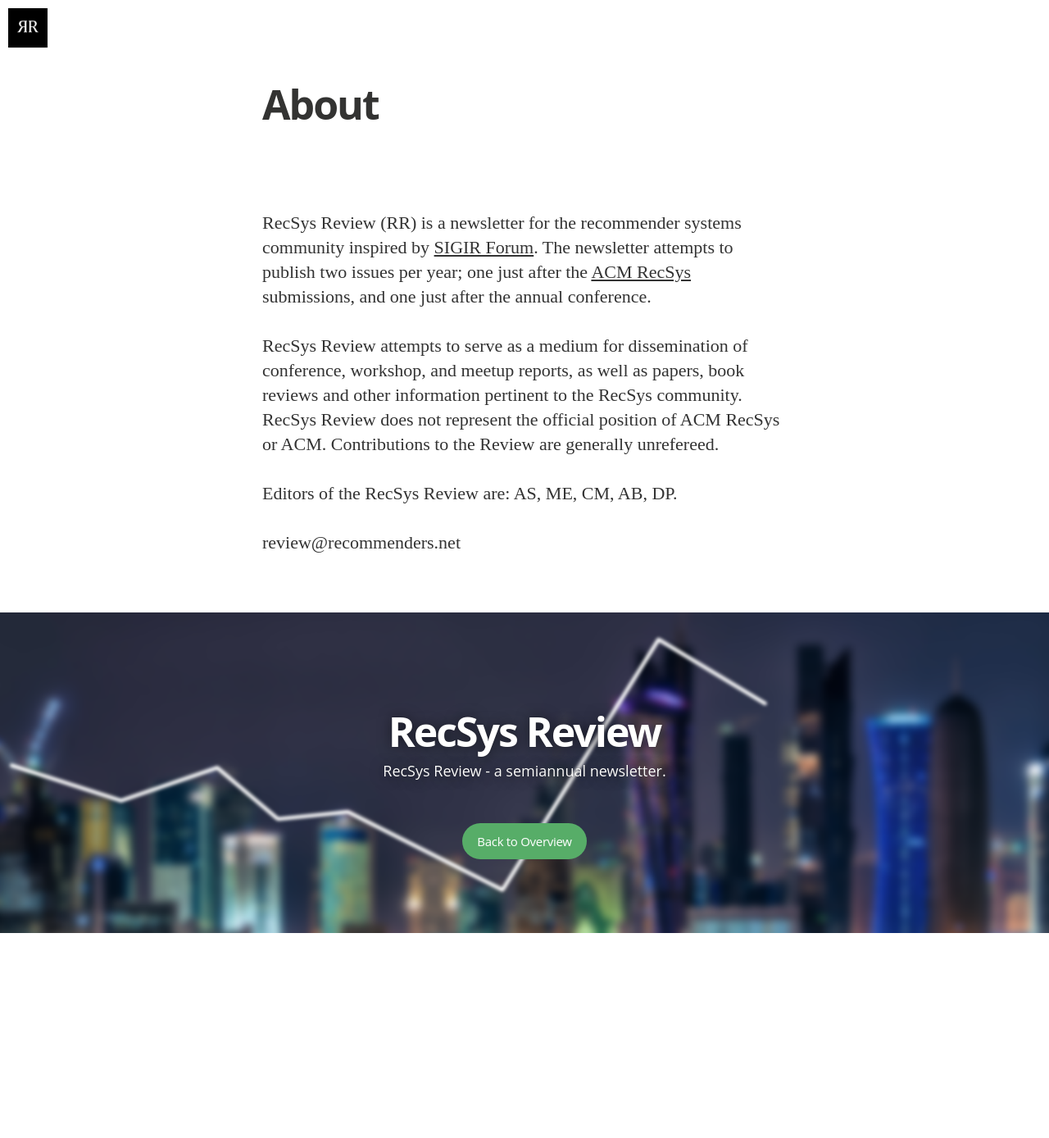
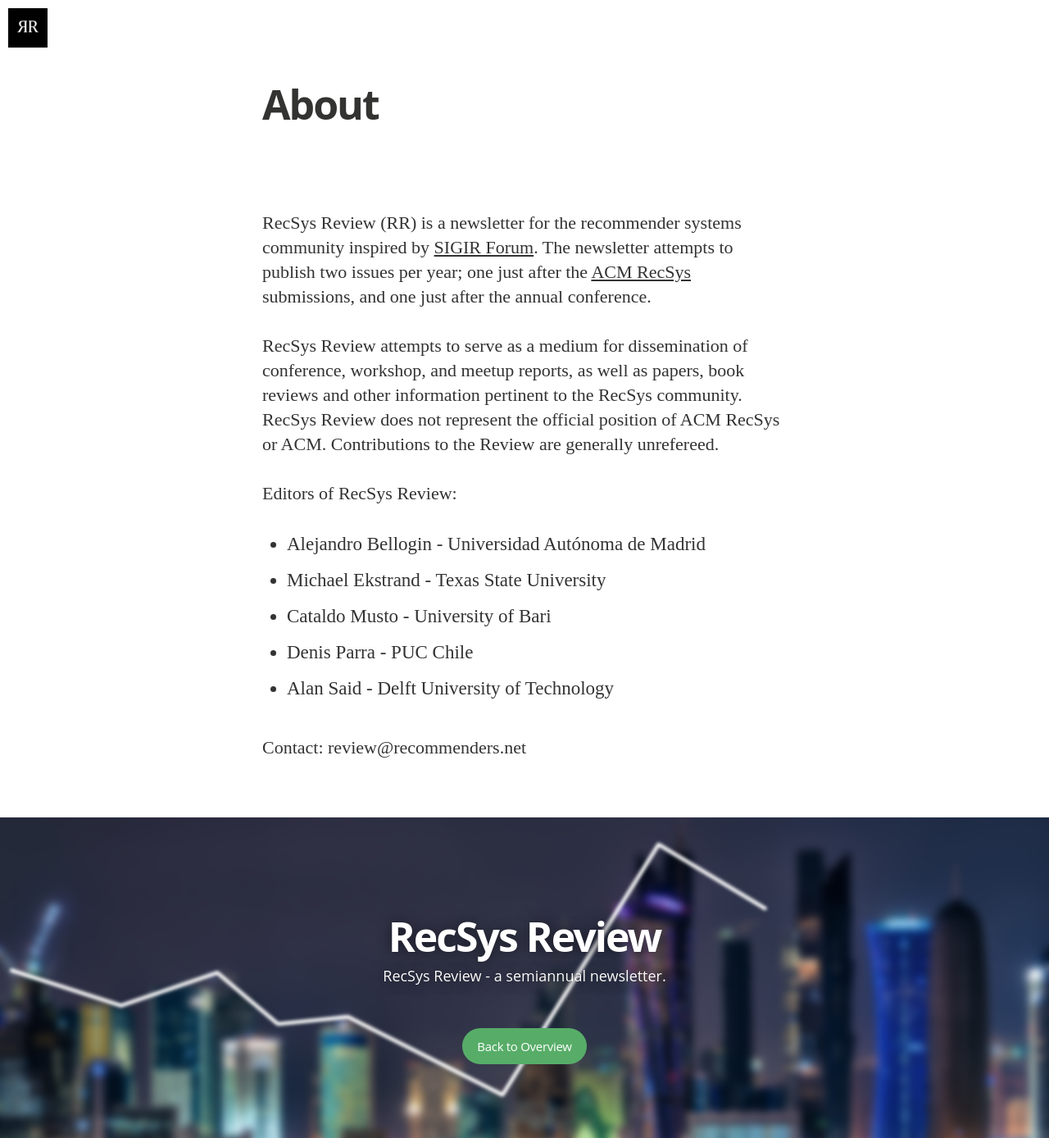
Before and after one commit to recommenders/review, a Jekyll site: the page built from about.md, in a window 1280 px wide. Shown: the whole page at 82% size. Built offline with Jekyll 4.4.1, drawn with Linux system fonts in a browser that asks for light colours; nearby versions of some CDN libraries; some web fonts are replaced; Markdown is read by kramdown in place of the engine named in the settings; before the commit the page ends 1138 px from its top, so only the background shows below that.

Commit message:
about list updated

```diff
--- a/about.md
+++ b/about.md
@@ -11,6 +11,12 @@ RecSys Review (RR) is a newsletter for the recommender systems community inspire
 RecSys Review attempts to serve as a medium for dissemination of conference, workshop, and meetup reports, as well as papers, book reviews and other information pertinent to the RecSys community. RecSys Review does not represent the official position of ACM RecSys or ACM. Contributions to the Review are generally unrefereed.
 
 
-Editors of the RecSys Review are: AS, ME, CM, AB, DP.
+Editors of RecSys Review:
+- Alejandro Bellogin - Universidad Autónoma de Madrid
+- Michael Ekstrand - Texas State University
+- Cataldo Musto - University of Bari
+- Denis Parra - PUC Chile
+- Alan Said - Delft University of Technology
 
+Contact:
 review@recommenders.net
```
